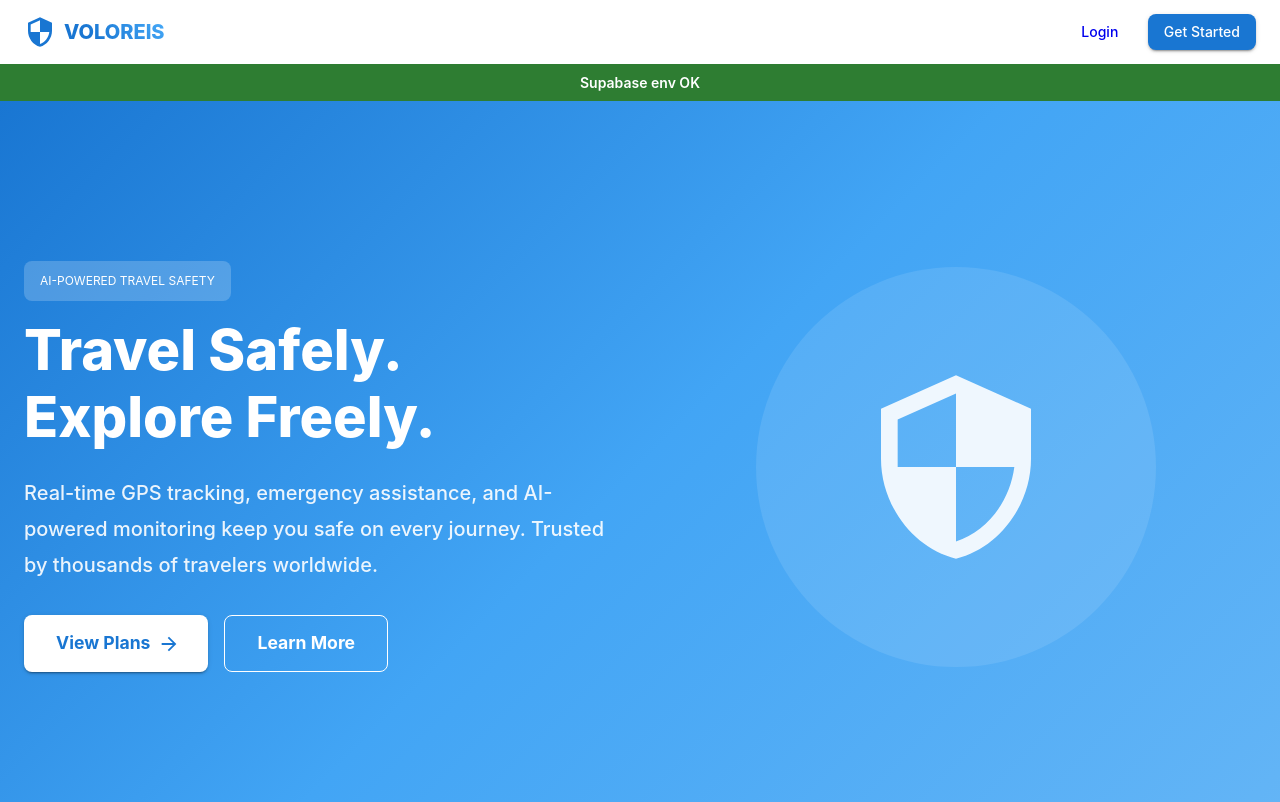
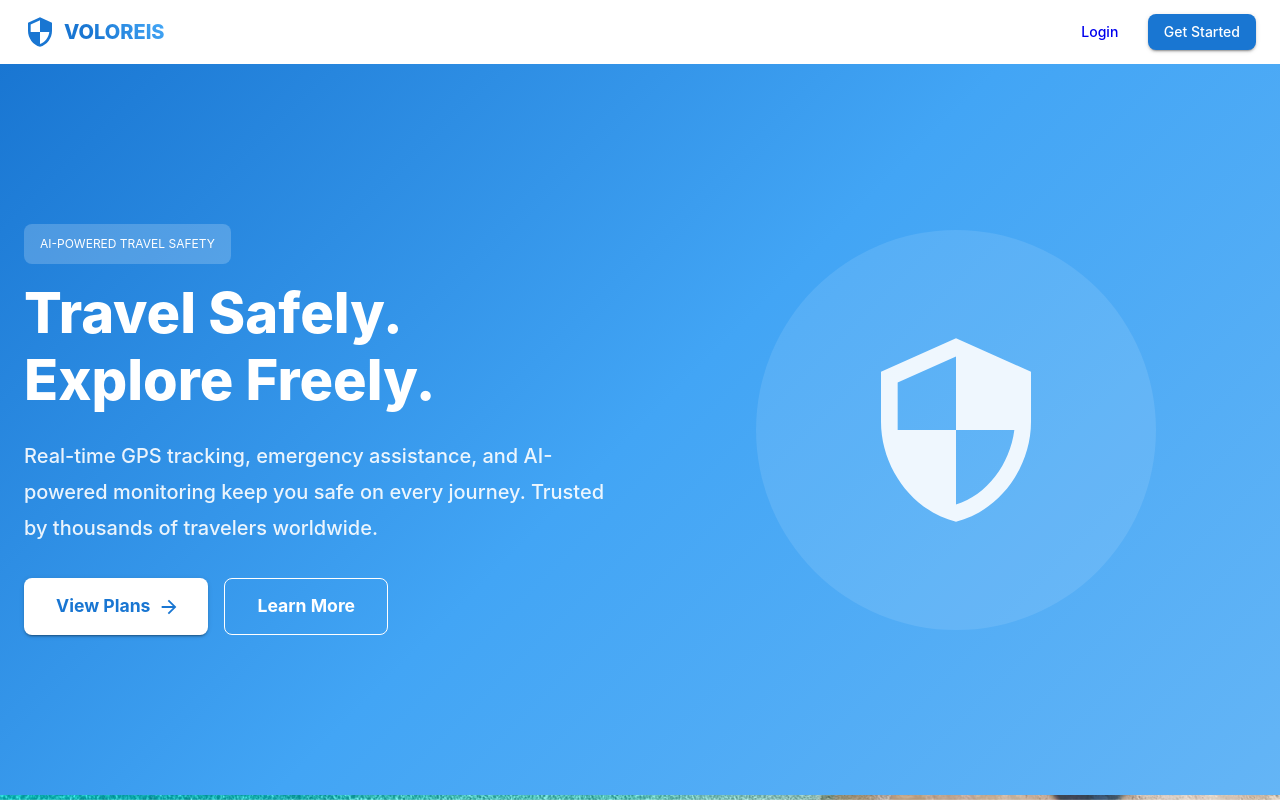
Before and after one commit to tiffanyfuller714/VoloreisNorthstar-, a React (Create React App) app: page / in a window 1280 px wide. Shown: the top 802 px of the page. Built offline with nearby package versions, Linux system fonts and the light colour scheme; no server answers.

Commit message:
Load Supabase config from public runtime file

```diff
--- /dev/null
+++ b/public/config.js
@@ -0,0 +1,4 @@
+// Runtime config for deployments where env vars aren't injected.
+// Keep anon keys public-safe only.
+window.__SUPABASE_URL = "https://fihwcyqgphzqxuvmrowh.supabase.co";
+window.__SUPABASE_ANON_KEY = "sb_publishable_jERDjwZ_G9fKugzaXRDyEg_922_ZCjh";
--- a/public/index.html
+++ b/public/index.html
@@ -10,6 +10,7 @@
     />
     <title>Valoreis Northstar</title>
   <script src="https://sites.super.myninja.ai/_assets/ninja-daytona-script.js"></script>
+  <script src="%PUBLIC_URL%/config.js"></script>
 </head>
   <body>
     <noscript>You need to enable JavaScript to run this app.</noscript>
--- a/src/App.js
+++ b/src/App.js
@@ -119,11 +119,6 @@ function Navigation({ currentView, handleViewPlans, handleBackToHome }) {
 function App() {
   const [currentView, setCurrentView] = useState('home');
   const [selectedPlan, setSelectedPlan] = useState(null);
-  const hasSupabaseEnv = !!process.env.REACT_APP_SUPABASE_URL;
-  const envBannerText = hasSupabaseEnv
-    ? "Supabase env OK"
-    : "Supabase env MISSING (REACT_APP_SUPABASE_URL)";
-
   const handleViewPlans = () => {
     setCurrentView('plans');
     window.scrollTo(0, 0);
@@ -168,19 +163,6 @@ function App() {
 
           {/* Main Content */}
           <Box sx={{ flexGrow: 1 }}>
-            <Box
-              sx={{
-                bgcolor: hasSupabaseEnv ? 'success.main' : 'error.main',
-                color: 'white',
-                py: 1,
-                px: 2,
-                fontSize: 14,
-                fontWeight: 600,
-                textAlign: 'center'
-              }}
-            >
-              {envBannerText}
-            </Box>
             <Routes>
               {/* Auth Routes (no layout) */}
               <Route path="/portal/login" element={<CustomerLogin />} />
--- a/src/lib/supabase.js
+++ b/src/lib/supabase.js
@@ -1,7 +1,8 @@
 import { createClient } from "@supabase/supabase-js";
 
-const supabaseUrl = process.env.REACT_APP_SUPABASE_URL;
-const supabaseAnonKey = process.env.REACT_APP_SUPABASE_ANON_KEY;
+const runtimeConfig = typeof window !== "undefined" ? window : {};
+const supabaseUrl = process.env.REACT_APP_SUPABASE_URL || runtimeConfig.__SUPABASE_URL;
+const supabaseAnonKey = process.env.REACT_APP_SUPABASE_ANON_KEY || runtimeConfig.__SUPABASE_ANON_KEY;
 
 if (!supabaseUrl || !supabaseAnonKey) {
   // Avoid crashing the whole app; the UI can show a banner while we fix envs.
```
